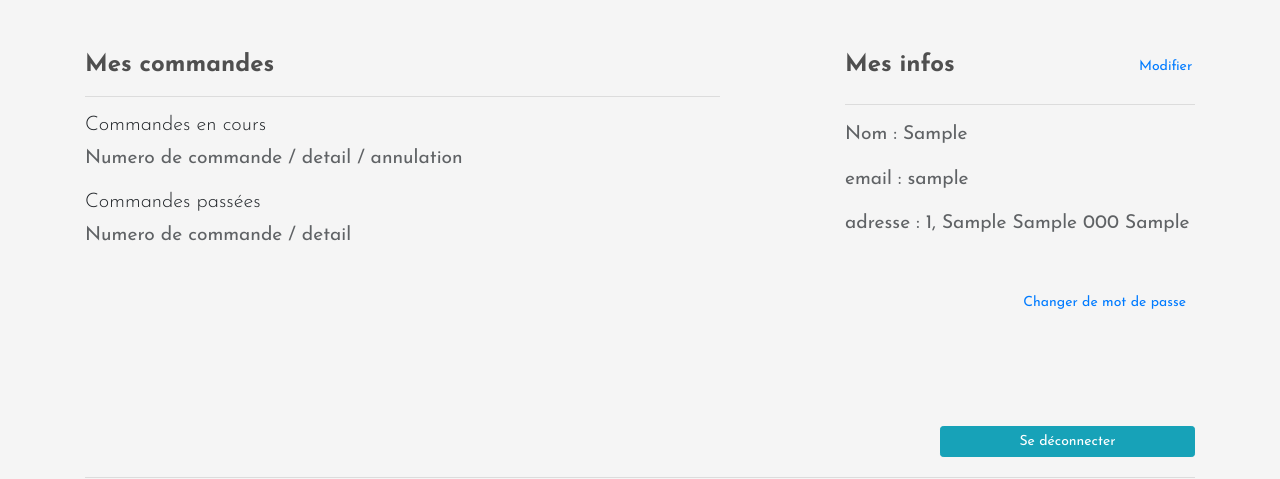
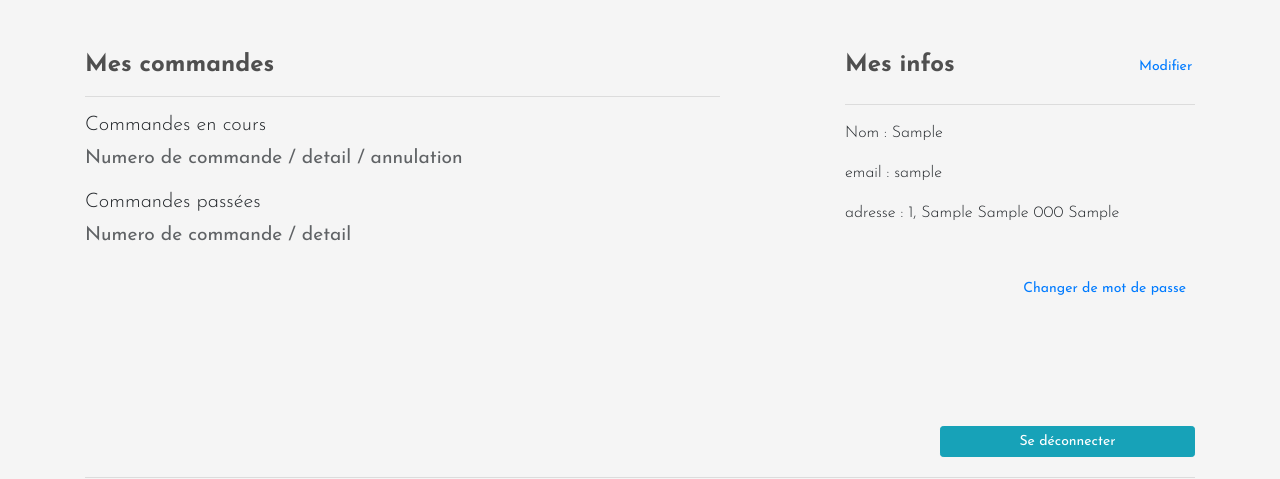
Before and after one commit to GregDupl/OnlineFarmerMarket, a Django app: page /account in a window 1280 px wide. Shown: the part 61-540 px from the top of the page. Run offline with Django 3.2, Linux system fonts and the light colour scheme; a user stored in the database is signed in; tables that the repository leaves empty hold one stand-in row (values such as "Sample post"); some libraries are stand-ins or nearby versions.

Commit message:
css for infos profil

```diff
--- a/store/static/store/css/style.css
+++ b/store/static/store/css/style.css
@@ -207,3 +207,9 @@ h5{
   background: none;
   border-color: blue;
 }
+
+#infosprofil p{
+  font-family: "josefinLight";
+  opacity: 1;
+  font-size: 1em;
+}
```
